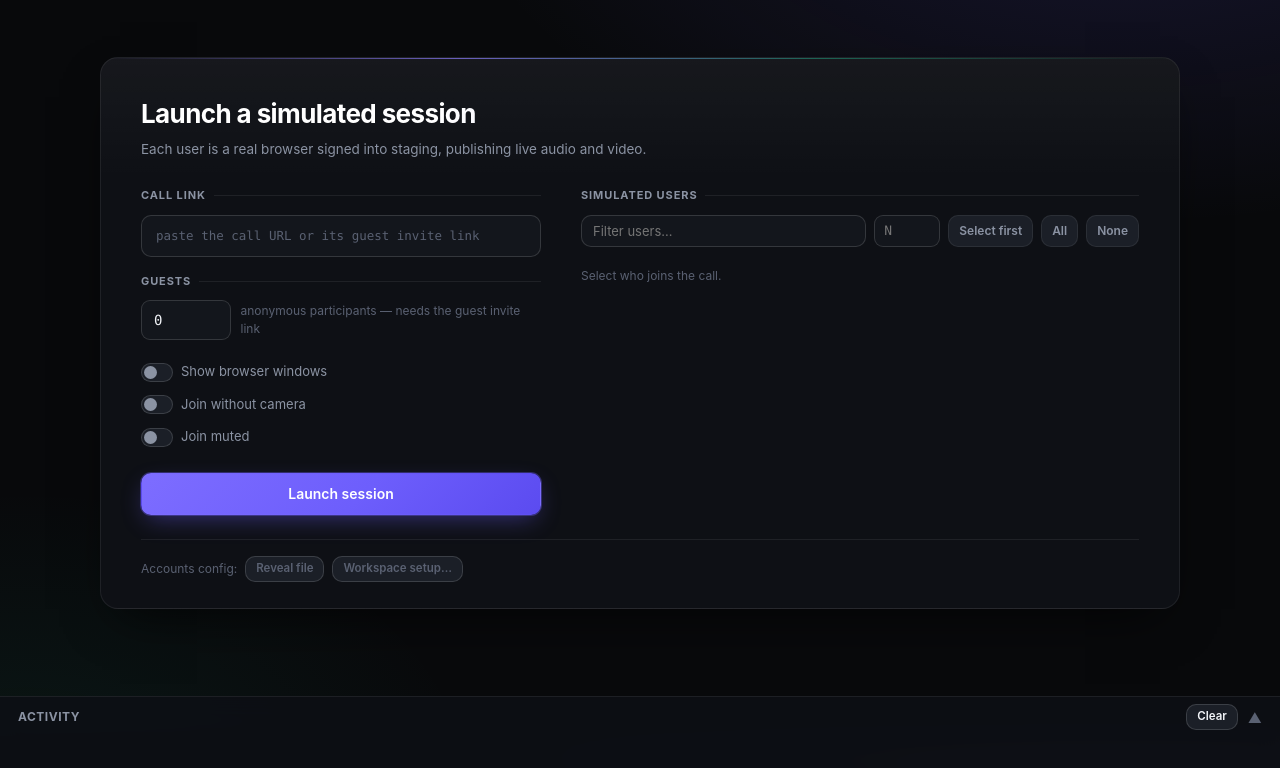
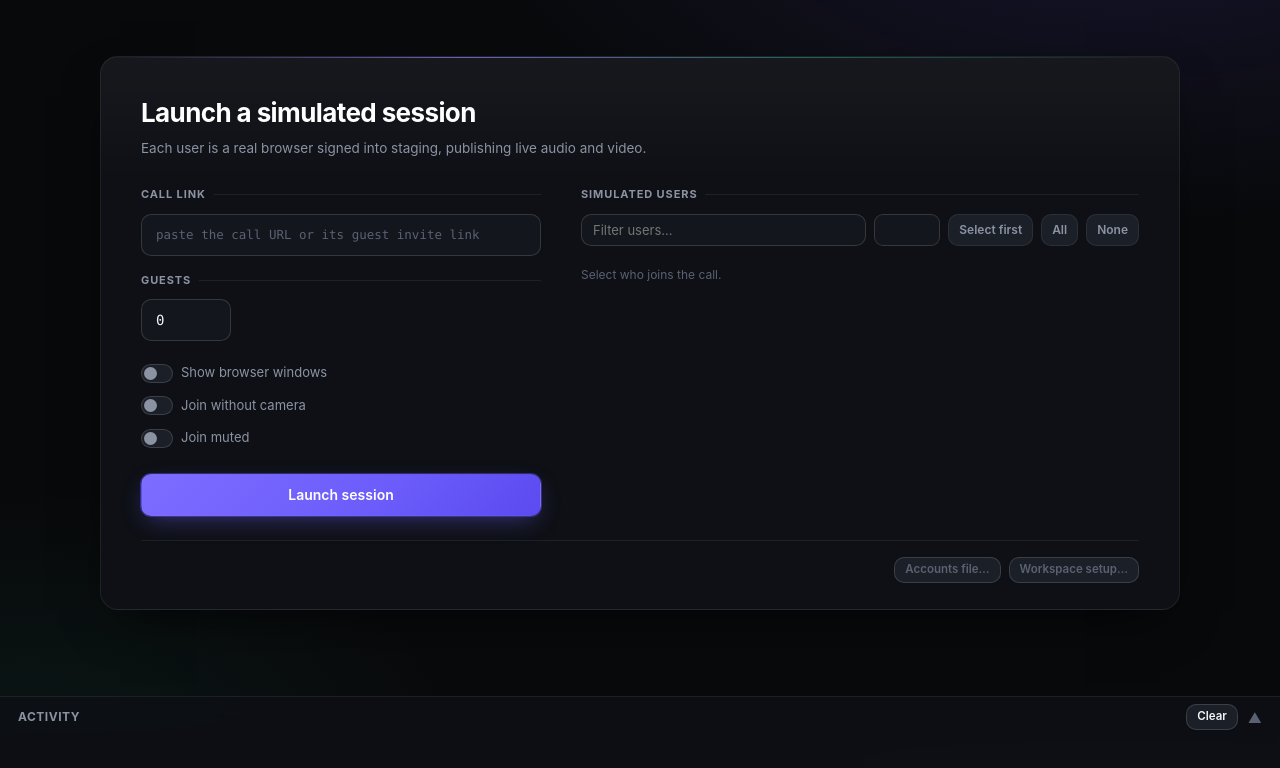
Before and after one commit to mahmudcoding/call-bots, a website: page src/ui.html in a window 1280 px wide. Shown: the part 64-832 px from the top of the page. Drawn offline with Linux system fonts and the light colour scheme; no server answers.

Commit message:
Trim launch-screen chrome: no number spinners, no helper text
Co-Authored-By: Claude Opus 5 <noreply@anthropic.com>

```diff
--- a/src/ui.html
+++ b/src/ui.html
@@ -32,6 +32,10 @@
          background: rgba(255,255,255,.07); padding: 1px 5px; border-radius: 4px; color: var(--text); }
   button { font: inherit; color: inherit; background: none; border: none; cursor: pointer; }
   input { font: inherit; color: inherit; }
+  /* number fields here are typed, not stepped — the spinners only add clutter */
+  input[type=number] { -moz-appearance: textfield; appearance: textfield; }
+  input[type=number]::-webkit-outer-spin-button,
+  input[type=number]::-webkit-inner-spin-button { -webkit-appearance: none; margin: 0; }
   ::selection { background: rgba(79,140,255,.35); }
 
   /* ---------- header ---------- */
@@ -350,11 +354,8 @@
 
           <div class="field">
             <label>Guests</label>
-            <div style="display:flex;align-items:center;gap:10px">
-              <input type="number" id="guestsAtLaunch" min="0" max="50" value="0"
-                     style="width:90px;height:40px;padding:0 12px;border-radius:9px;background:var(--card);border:1px solid var(--line-2);outline:none;font-size:14px">
-              <span class="hint" style="margin:0">anonymous participants — needs the guest invite link</span>
-            </div>
+            <input type="number" id="guestsAtLaunch" min="0" max="50" value="0"
+                   style="width:90px;height:42px;padding:0 14px;border-radius:var(--r-sm);background:var(--card);border:1px solid var(--line-2);outline:none;font-size:14px">
           </div>
 
           <div class="opts">
@@ -370,7 +371,7 @@
           <label>Simulated users</label>
           <div class="users-toolbar">
             <input type="search" id="userSearch" placeholder="Filter users…" spellcheck="false">
-            <input type="number" id="pickCount" min="1" placeholder="N" title="Select the first N users"
+            <input type="number" id="pickCount" min="1" title="Select the first N users"
                    style="width:66px;height:32px;padding:0 9px;border-radius:9px;background:var(--card);border:1px solid var(--line-2);outline:none;font-size:13px">
             <button class="quick" id="pickFirst">Select first</button>
             <button class="quick" data-pick="all">All</button>
@@ -382,10 +383,8 @@
       </div>
 
       <div class="hint" style="display:flex;align-items:center;gap:8px;margin-top:24px;padding-top:16px;border-top:1px solid var(--line)">
-        <span style="min-width:0;overflow:hidden;text-overflow:ellipsis;white-space:nowrap">
-          Accounts config: <span id="cfgPath" style="font-family:ui-monospace,Menlo,monospace"></span>
-        </span>
-        <button id="revealCfg" class="btn" style="height:26px;padding:0 10px;font-size:11.5px;flex:none">Reveal file</button>
+        <span class="spacer"></span>
+        <button id="revealCfg" class="btn" style="height:26px;padding:0 10px;font-size:11.5px;flex:none">Accounts file…</button>
         <button id="wsToggle" class="btn" style="height:26px;padding:0 10px;font-size:11.5px;flex:none">Workspace setup…</button>
       </div>
 
@@ -860,7 +859,6 @@ const render = (state) => {
 
   // launch panel
   if (!active) {
-    if (state.config?.file) $('#cfgPath').textContent = state.config.file
     if (state.config?.ok) {
       $('#cfgError').hidden = true
       $('#launchForm').style.display = ''
```
